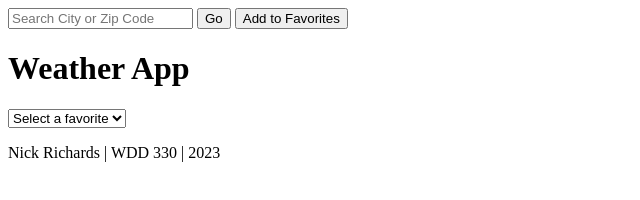
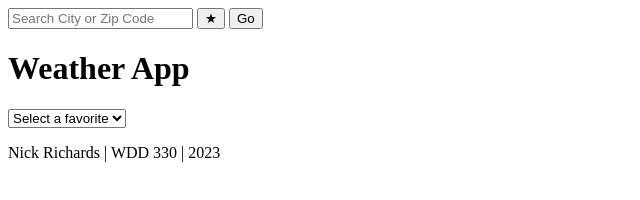
Before and after one commit to Nr1cha/WDD330_final, a plain HTML site: page index.html in a window 1280 px wide. Shown: the whole page, without its empty margins (0-640 px from the left). Drawn offline with Linux system fonts and the light colour scheme; no server answers.

Commit message:
updated button and moved it

```diff
--- a/index.html
+++ b/index.html
@@ -13,8 +13,8 @@
         <!-- search bar -->
         <div id="search" class="search">
             <input id="searchBox" type="text" placeholder="Search City or Zip Code">
+            <button id="addToFav">&#x2605;</button>
             <button id="searchButton" type="submit">Go</button>
-            <button id="addToFav">Add to Favorites</button>
         </div>
 
         <h1>Weather App</h1>
```
